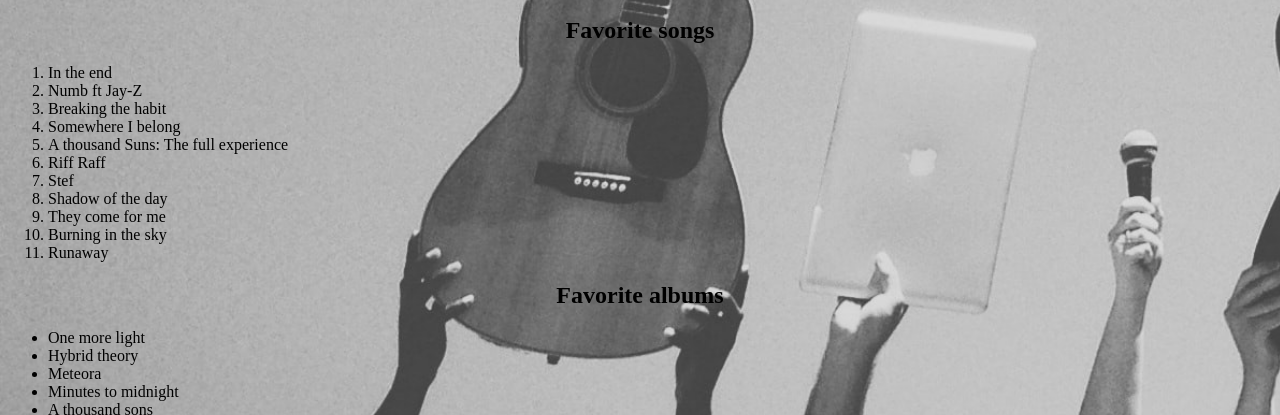
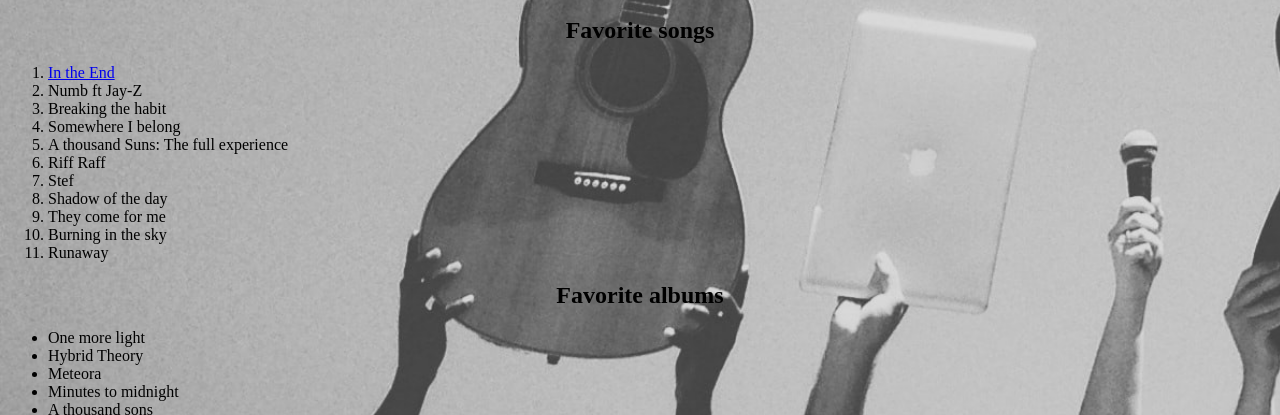
Before and after one commit to Mosesvalei/My-favorite-Band, a plain HTML site: page index.html in a window 1280 px wide. Shown: the part 1766-2181 px from the top of the page. Drawn offline with Linux system fonts and the light colour scheme.

Commit message:
Added link In the End song

```diff
--- a/index.html
+++ b/index.html
@@ -59,7 +59,7 @@
             play the drums.</p>
         <h2>Favorite songs</h2>
         <ol>
-            <li>In the end</li>
+            <li> <a href="https://www.allmusic.com/artist/linkin-park-mn0000289599/songs" target="_blank">In the End</a></li>
             <li>Numb ft Jay-Z</li>
             <li>Breaking the habit</li>
             <li>Somewhere I belong</li>
@@ -75,7 +75,7 @@
             <h2>Favorite albums </h2>
             <ul>
                 <li>One more light</li>
-                <li>Hybrid theory</li>
+                <li> Hybrid Theory</li>
                 <li>Meteora</li>
                 <li>Minutes to midnight</li>
                 <li>A thousand sons</li>
```
